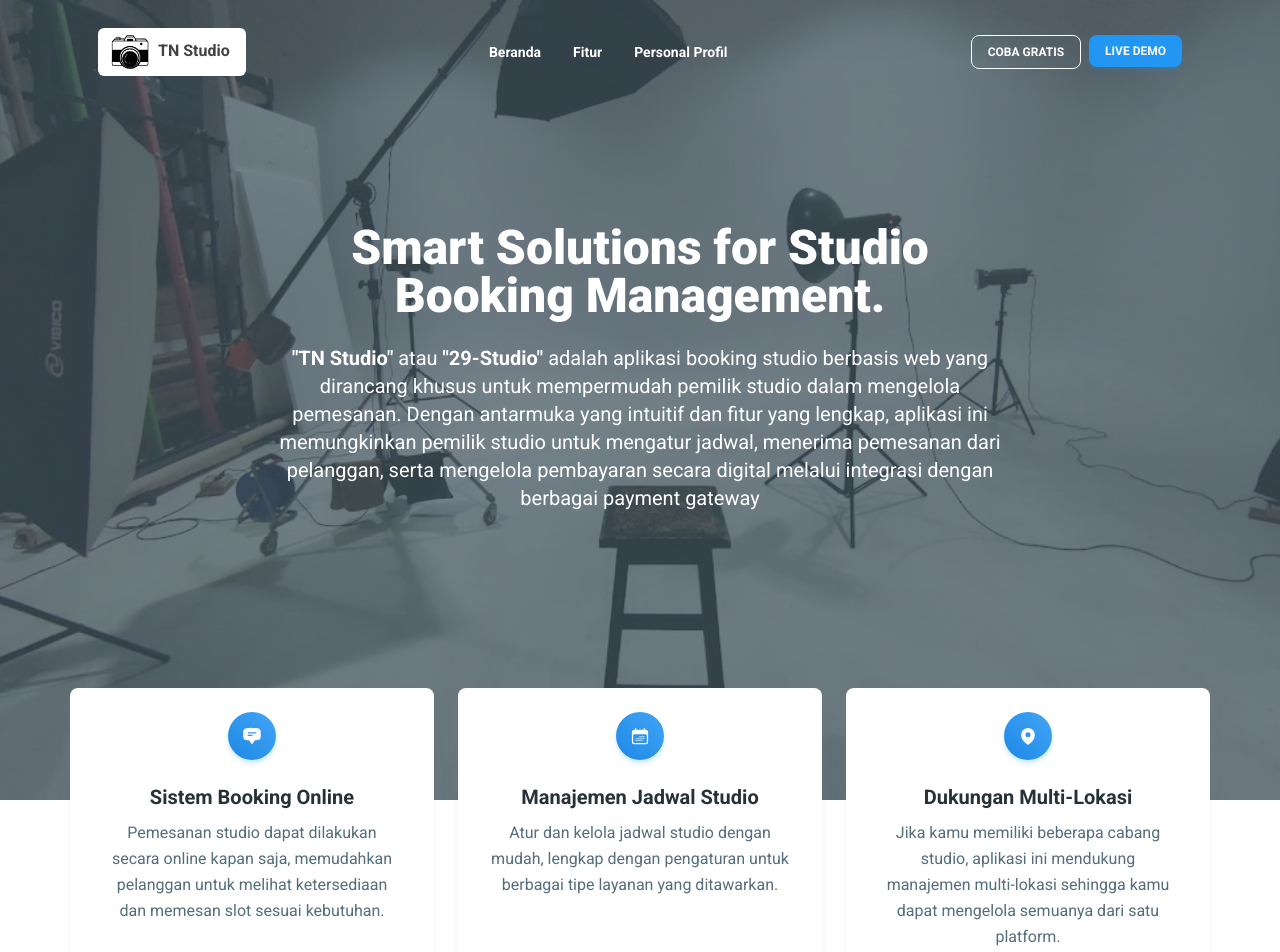
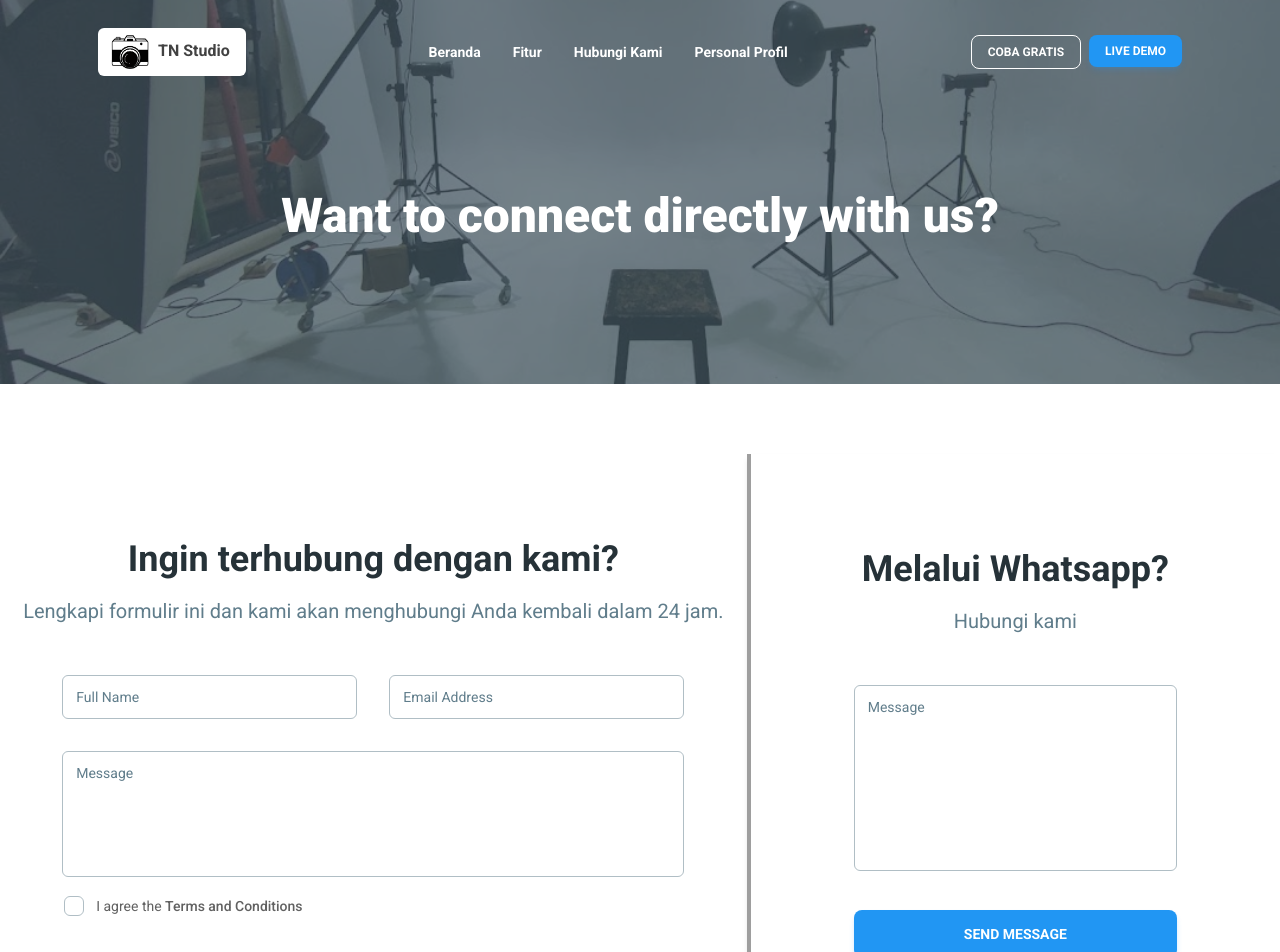
Before and after one commit to yusufarya/landing-page-tn-studio, a React (Vite) app: page /contact-us in a window 1280 px wide. Before the commit this address led to /home. Shown: the top 952 px of the page. Built offline with nearby package versions, Linux system fonts and the light colour scheme.

Commit message:
add menu contact us

```diff
--- a/package.json
+++ b/package.json
@@ -12,6 +12,7 @@
     "@heroicons/react": "2.0.18",
     "@material-tailwind/react": "^2.1.4",
     "aos": "^2.3.4",
+    "emailjs-com": "^3.2.0",
     "prop-types": "15.8.1",
     "react": "18.2.0",
     "react-dom": "18.2.0",
@@ -27,6 +28,6 @@
     "prettier": "3.0.3",
     "prettier-plugin-tailwindcss": "0.5.6",
     "tailwindcss": "3.3.4",
-    "vite": "4.5.0"
+    "vite": "^4.5.5"
   }
 }
--- /dev/null
+++ b/src/pages/contact-us.jsx
@@ -0,0 +1,189 @@
+import React, { useRef, useState } from "react";
+import { Footer, PageTitle } from "@/widgets/layout";
+import {Button, Checkbox, Input, Textarea, Typography } from "@material-tailwind/react";
+import emailjs from "emailjs-com";
+
+export function ContactUs() {
+
+    const initialState = {
+        name: "",
+        email: "",
+        message: "",
+    };
+
+    const [WAMessage, setMessage] = useState("");
+    const [{ name, email, message }, setState] = useState(initialState);
+
+    const handleChange = (e) => {
+        const { name, value } = e.target;
+        setState((prevState) => ({ ...prevState, [name]: value }));
+    };
+    const clearState = () => setState({ ...initialState });
+
+
+    const handleSubmit = (e) => {
+        e.preventDefault();
+        console.log(name, email, message);
+        console.log(e.target)
+        // return
+        /* replace below with your own Service ID, Template ID and Public Key from your EmailJS account */
+
+        emailjs
+        .sendForm("service_sfzb5hh", "template_qifvh8d", e.target, "TzuVovyyTTvNesFdV")
+        .then(
+            (result) => {
+            console.log(result.text);
+            alert('Message Sent Successfully!')
+            window.location.reload()
+            clearState();
+            },
+            (error) => {
+            console.log(error.text);
+            }
+        );
+    };
+
+    // Fungsi untuk menangani pengiriman pesan ke WhatsApp
+    const sendMessageToWhatsApp = (e) => {
+        e.preventDefault(); // Mencegah refresh halaman
+        const phoneNumber = "6285219388567"; // Ganti dengan nomor WhatsApp tujuan, harus menggunakan kode negara
+        const whatsappURL = `https://wa.me/${phoneNumber}?text=${encodeURIComponent(WAMessage)}`;
+
+        // Membuka URL WhatsApp di tab baru
+        window.open(whatsappURL, "_blank");
+    };
+
+    return (
+        <>
+        <div className="relative flex h-96 content-center items-center justify-center pt-20 pb-2">
+            <div className="absolute top-0 h-full w-full bg-[url('/img/background-1.jpg')] bg-cover bg-center" />
+            <div className="absolute top-0 h-full w-full bg-blue-gray-700/70 bg-cover bg-center" />
+            <div className="max-w-8xl container relative mx-auto">
+                <div className="flex flex-wrap items-center">
+                    <div className="ml-auto mr-auto w-full px-4 text-center lg:w-8/12">
+                        <Typography
+                            variant="h1"
+                            color="white"
+                            className="mb-6 font-black text-3xl md:text-4xl lg:text-5xl"
+                            data-aos="fade-up"
+                            data-aos-duration="500"
+                            data-aos-easing="ease-in-out"
+                            data-aos-anchor-placement="top-center"
+                        >
+                            Want to connect directly with us?
+                        </Typography>
+                        {/* <Typography variant="lead" color="white" className="opacity-80"></Typography> */}
+                    </div>
+                </div>
+            </div>
+        </div>
+
+        <section className="relative bg-white py-5">
+
+            <div className="mt-0 flex flex-wrap items-center">
+            {/* <div className="mx-auto mt-8 w-full justify-center p-4 md:w-1/12 lg:mt-0 hidden md:block lg:block"></div> */}
+            <div className="mx-auto mt-10 w-full md:w-7/12"
+                data-aos="fade-right"
+                data-aos-duration="500"
+                data-aos-easing="ease-in-out"
+                data-aos-anchor-placement="top-center"
+                >
+                <section className="relative bg-white py-20">
+                    <div className="container w-full mx-auto">
+                        <PageTitle section="" heading="Ingin terhubung dengan kami?">
+                            Lengkapi formulir ini dan kami akan menghubungi Anda kembali dalam 24 jam.
+                        </PageTitle>
+                        <form className="mx-auto w-full mt-12 lg:w-10/12" onSubmit={handleSubmit}>
+                            <div className="mb-8 flex gap-8">
+                                <input type="hidden" name="to_name" value="TN Studio" />
+                                <Input
+                                    variant="outlined"
+                                    size="lg"
+                                    label="Full Name"
+                                    id="from_name"
+                                    name="from_name"
+                                    onChange={handleChange} />
+                                <Input
+                                    variant="outlined"
+                                    size="lg"
+                                    label="Email Address"
+                                    id="email"
+                                    name="reply_to"
+                                    onChange={handleChange}  />
+                            </div>
+                            <Textarea
+                                variant="outlined"
+                                size="lg"
+                                label="Message" rows={5}
+                                name="message"
+                                id="message"
+                                onChange={handleChange}
+
+                                />
+                            <Checkbox
+                            label={
+                                <Typography
+                                variant="small"
+                                color="gray"
+                                className="flex items-center font-normal"
+                                >
+                                I agree the
+                                <a
+                                    href="#"
+                                    className="font-medium transition-colors hover:text-gray-900"
+                                >
+                                    &nbsp;Terms and Conditions
+                                </a>
+                                </Typography>
+                            }
+                            containerProps={{ className: "-ml-2.5" }}
+                            />
+                            <Button variant="filled" color="blue" size="lg" type="submit" className="mt-8" fullWidth>
+                                Send Message
+                            </Button>
+                        </form>
+                    </div>
+                </section>
+            </div>
+            <div
+                className="mx-auto flex w-full justify-center md:w-5/12 lg:mt-0 border-l-4 border-gray-500 shadow-md"
+                data-aos="fade-left"
+                data-aos-delay="200"
+                data-aos-duration="800"
+                data-aos-easing="ease-in-out"
+                data-aos-anchor-placement="top-center"
+            >
+                <section className="relative bg-white py-20">
+                    <div className="container w-full mx-auto">
+                        <PageTitle section="" heading="Melalui Whatsapp?">
+                            Hubungi kami
+                        </PageTitle>
+                        <form className="mx-auto w-full mt-12" onSubmit={sendMessageToWhatsApp}>
+                            <Textarea
+                                variant="outlined"
+                                size="lg"
+                                label="Message"
+                                rows={8}
+                                value={WAMessage}
+                                onChange={(e) => setMessage(e.target.value)} // Update state ketika user mengetik
+                            />
+                            <Button variant="filled" color="blue" size="lg" className="mt-8" fullWidth type="submit">
+                                Send Message
+                            </Button>
+                        </form>
+                    </div>
+                </section>
+            </div>
+            {/* <div className="mx-auto mt-8 w-full justify-center p-4 md:w-1/12 lg:mt-0 hidden md:block lg:block"></div> */}
+            </div>
+
+        </section>
+
+        <div className="bg-white">
+            <Footer />
+        </div>
+        </>
+    );
+}
+
+export default ContactUs;
--- a/src/pages/home.jsx
+++ b/src/pages/home.jsx
@@ -259,37 +259,7 @@ export function Home() {
               </Card>
             ))}
           </div>
-          <PageTitle section="Contact Us" heading="Ingin terhubung dengan kami?">
-            Lengkapi formulir ini dan kami akan menghubungi Anda kembali dalam 24 jam.
-          </PageTitle>
-          <form className="mx-auto w-full mt-12 lg:w-5/12">
-            <div className="mb-8 flex gap-8">
-              <Input variant="outlined" size="lg" label="Full Name" />
-              <Input variant="outlined" size="lg" label="Email Address" />
-            </div>
-            <Textarea variant="outlined" size="lg" label="Message" rows={8} />
-            <Checkbox
-              label={
-                <Typography
-                  variant="small"
-                  color="gray"
-                  className="flex items-center font-normal"
-                >
-                  I agree the
-                  <a
-                    href="#"
-                    className="font-medium transition-colors hover:text-gray-900"
-                  >
-                    &nbsp;Terms and Conditions
-                  </a>
-                </Typography>
-              }
-              containerProps={{ className: "-ml-2.5" }}
-            />
-            <Button variant="filled" color="blue" size="lg" className="mt-8" fullWidth>
-              Send Message
-            </Button>
-          </form>
+
         </div>
       </section>
 
--- a/src/routes.jsx
+++ b/src/routes.jsx
@@ -1,4 +1,5 @@
 import { Home, AllFeature, Profile, SignIn, SignUp } from "@/pages";
+import ContactUs from "./pages/contact-us";
 
 export const routes = [
   {
@@ -12,6 +13,11 @@ export const routes = [
     element: <AllFeature />,
   },
   {
+    name: "Hubungi Kami",
+    path: "/contact-us",
+    element: <ContactUs />,
+  },
+  {
     name: "Personal Profil",
     path: "/profile",
     element: <Profile />,
--- a/src/widgets/layout/page-title.jsx
+++ b/src/widgets/layout/page-title.jsx
@@ -3,7 +3,7 @@ import { Typography } from "@material-tailwind/react";
 
 export function PageTitle({ section, heading, children }) {
   return (
-    <div className="mx-auto w-full px-4 text-center lg:w-6/12">
+    <div className="mx-auto w-full px-2 text-center">
       <Typography variant="lead" className="font-semibold">{section}</Typography>
       <Typography variant="h2" color="blue-gray" className="my-3">
         {heading}
```
